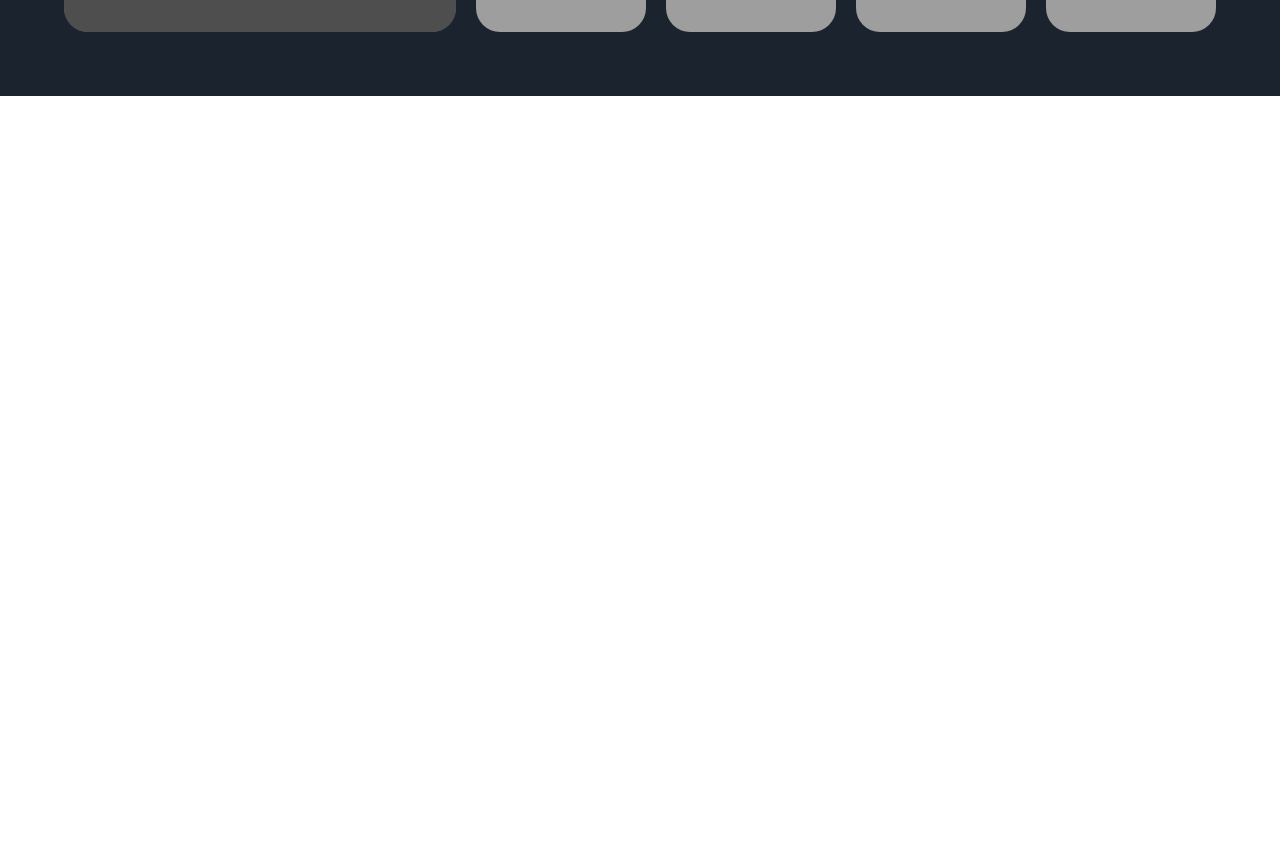
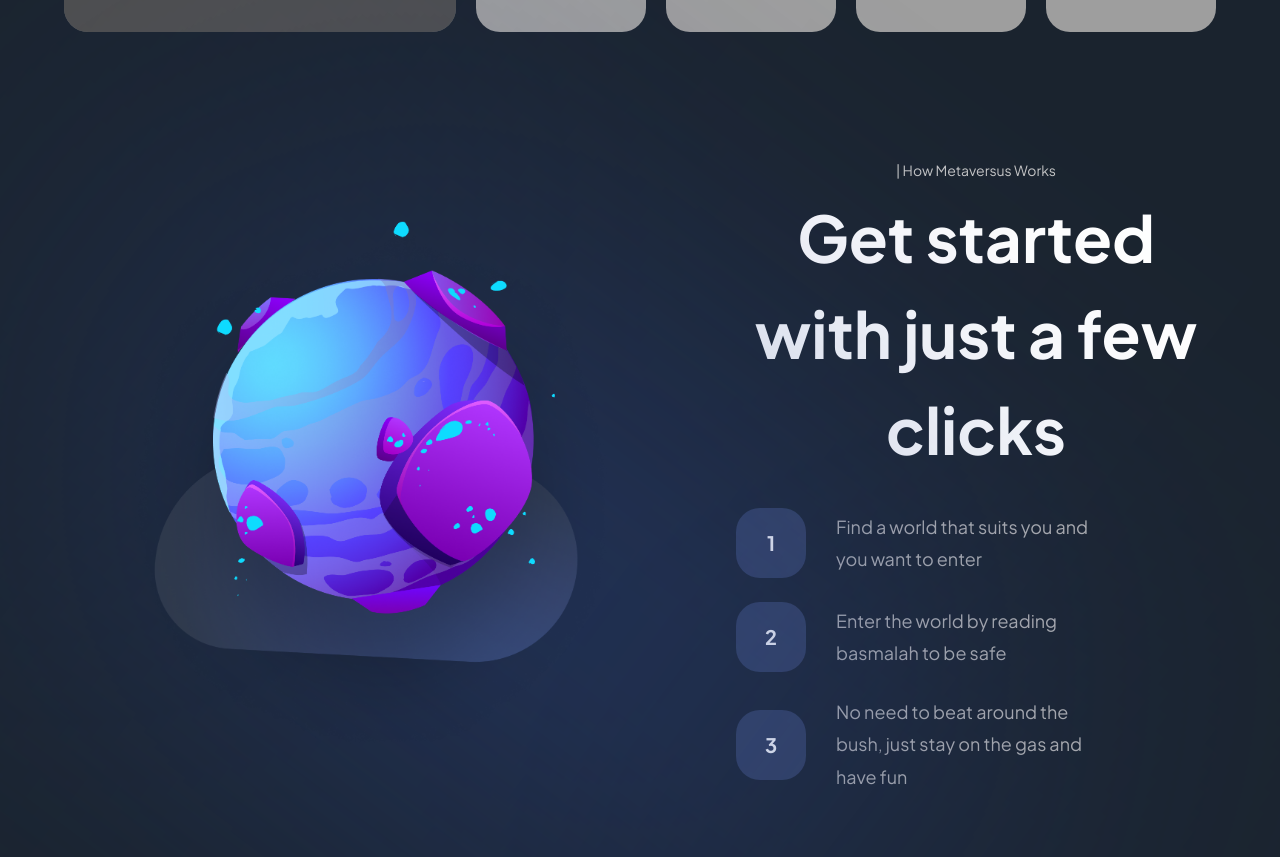
Before and after one commit to emirmorgan/nextjs-metaverse-page, a Next.js app: page / in a window 1280 px wide. Shown: the part 2624-3481 px from the top of the page. Before the commit the page ends 2720 px from the top, so only its background shows below. Built offline with nearby package versions, Linux system fonts and the light colour scheme; grey boxes are pictures that could not be loaded.

Commit message:
Update: GetStarted Section

```diff
--- a/pages/index.tsx
+++ b/pages/index.tsx
@@ -7,6 +7,7 @@
 import Hero from "../sections/Hero";
 import About from "../sections/About";
 import Explore from "../sections/Explore";
+import GetStarted from "../sections/GetStarted";
 
 export default function Home() {
   return (
@@ -23,6 +24,10 @@
           <div className="gradient-03" />
           <Explore />
         </div>
+        <div className="relative">
+          <div className="gradient-04" />
+          <GetStarted />
+        </div>
       </div>
     </>
   );
--- a/sections/Explore.tsx
+++ b/sections/Explore.tsx
@@ -1,5 +1,6 @@
 import { motion } from "framer-motion";
 import { useState } from "react";
+
 import ExploreCard from "../components/ExploreCard";
 import { staggerContainer } from "../utils/motion";
 
--- /dev/null
+++ b/sections/GetStarted.tsx
@@ -0,0 +1,66 @@
+import { motion } from "framer-motion";
+import { staggerContainer, fadeIn, planetVariants } from "../utils/motion";
+
+const GetStarted = () => {
+  const features = [
+    "Find a world that suits you and you want to enter",
+    "Enter the world by reading basmalah to be safe",
+    "No need to beat around the bush, just stay on the gas and have fun",
+  ];
+
+  return (
+    <section className="sm:p-16 xs:p-8 px-6 py-12">
+      <motion.div
+        variants={staggerContainer(0.2, 1)}
+        initial="hidden"
+        whileInView="show"
+        viewport={{ once: true }}
+        className="2xl:max-w-[1280px] w-full mx-auto flex flex-col lg:flex-row gap-8"
+      >
+        <motion.div
+          variants={planetVariants("left")}
+          className="flex justify-center items-center flex-1"
+        >
+          <img
+            src="/assets/get-started.png"
+            alt="get-started"
+            className="w-[90%] h-[90%] object-contain"
+          />
+        </motion.div>
+        <motion.div
+          variants={fadeIn("left", "tween", 0.2, 1)}
+          className="flex-[0.75] flex justify-center flex-col"
+        >
+          <motion.span
+            variants={staggerContainer(0.2, 1)}
+            className="font-normal text-center text-[14px] text-secondary-white"
+          >
+            | How Metaversus Works
+          </motion.span>
+          <motion.h2
+            variants={staggerContainer(0.2, 1)}
+            className="text-center text-white mt-[8px] font-bold md:text-[64px] text-[40px]"
+          >
+            Get started with just a few clicks
+          </motion.h2>
+          <div className="mt-[31px] flex flex-col max-w-[370px] gap-[24px]">
+            {features.map((feature, index) => (
+              <div key={index} className="flex justify-center items-center">
+                <div className="flex justify-center items-center w-[70px] h-[70px] rounded-[24px] bg-[#323F5D]">
+                  <p className="font-bold text-[20px] text-white">
+                    {index + 1}
+                  </p>
+                </div>
+                <p className="flex-1 ml-[30px] font-normal text-[18px] text-[#B0B0B0] leading-[32.4px]">
+                  {feature}
+                </p>
+              </div>
+            ))}
+          </div>
+        </motion.div>
+      </motion.div>
+    </section>
+  );
+};
+
+export default GetStarted;
```
Also changed, not shown: public/assets/get-started.png (added).
